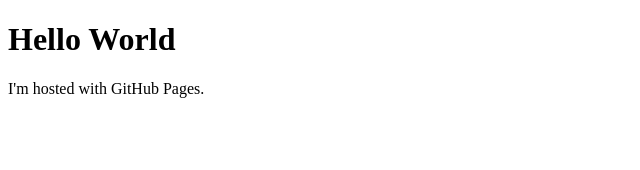
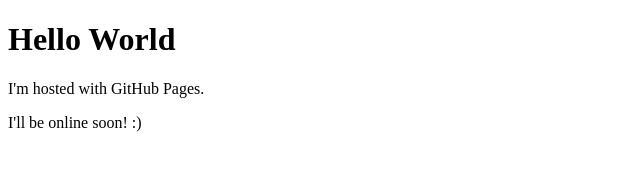
Before and after one commit to moredatapoints/moredatapoints.github.io, a plain HTML site: page index.html in a window 1280 px wide. Shown: the whole page, without its empty margins (0-640 px from the left). Drawn offline with Linux system fonts and the light colour scheme.

Commit message:
Update index.html

```diff
--- a/index.html
+++ b/index.html
@@ -3,5 +3,6 @@
 <body>
 <h1>Hello World</h1>
 <p>I'm hosted with GitHub Pages.</p>
+<p>I'll be online soon! :) </p>
 </body>
 </html>
```
